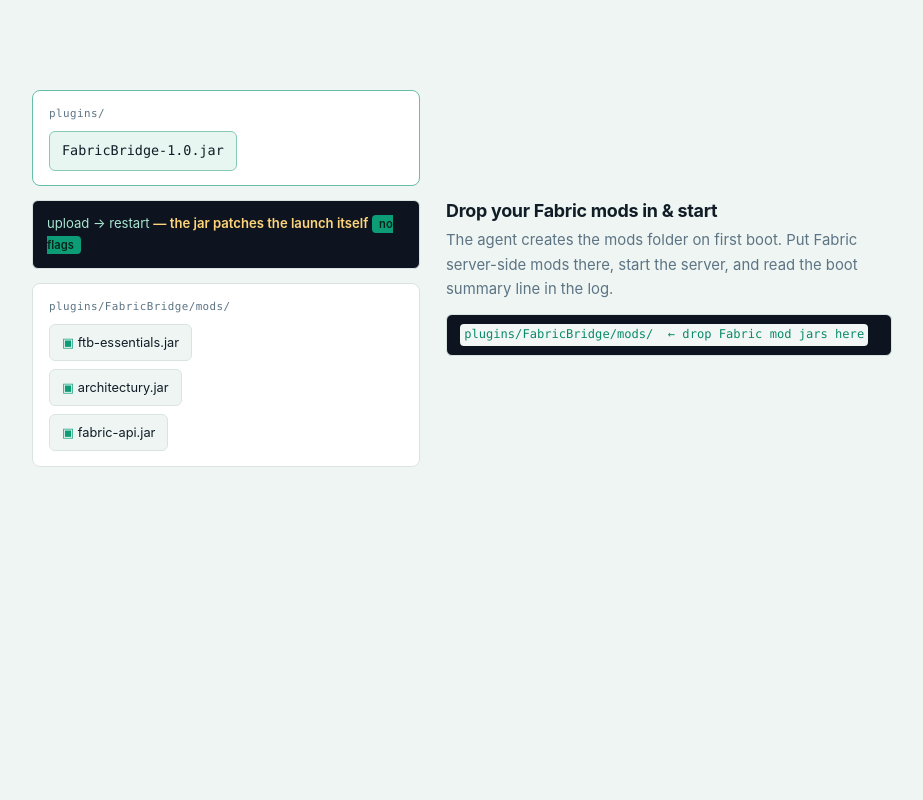
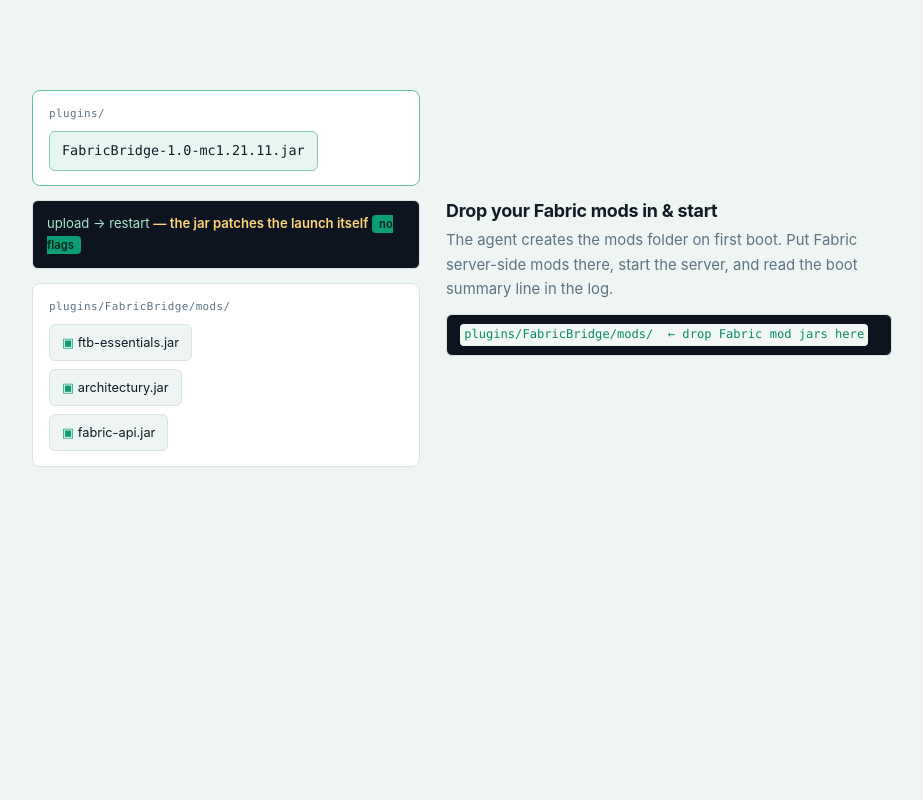
Before and after one commit to thatonemcalt/fabric-bridge-info, a plain HTML site: page index.html in a window 1280 px wide. Shown: the part 4020-4820 px from the top of the page, without its empty margins (178-1101 px from the left). Drawn offline with Linux system fonts and the light colour scheme.

Commit message:
Install/copy: artifact filename now carries plugin + MC version (FabricBridge-1.0-mc1.21.11.jar)

```diff
--- a/app.js
+++ b/app.js
@@ -373,7 +373,7 @@ if (installStory) {
   const modChips = [...iMods.querySelectorAll(".imod")];
   const beats = [...installStory.querySelectorAll(".beat")];
   const hint = installStory.querySelector(".story-hint");
-  const AGENT = "-javaagent:plugins/FabricBridge-1.0.jar -jar server.jar";
+  const AGENT = "-javaagent:plugins/FabricBridge-1.0-mc1.21.11.jar -jar server.jar";
   const PATCH = "upload → restart — the jar patches the launch itself";
 
   registerScrub(installStory, p => {
@@ -428,7 +428,7 @@ if (installStory) {
 
 /* ═══════════ story 3 — boot console (scrub + optional auto-boot) ═══════════ */
 const BOOT_LINES = [
-  { st: 0, cls: "c-muted",  text: "$ java -javaagent:plugins/FabricBridge-1.0.jar -jar server.jar nogui" },
+  { st: 0, cls: "c-muted",  text: "$ java -javaagent:plugins/FabricBridge-1.0-mc1.21.11.jar -jar server.jar nogui" },
   { st: 0, cls: "",         text: "Starting the Paper / Purpur server." },
   { st: 1, cls: "c-accent", text: "FabricBridge: agent attached, scanning mods folder." },
   { st: 1, cls: "",         text: "Discovered Fabric mods: 247 in plugins/FabricBridge/mods/" },
--- a/index.html
+++ b/index.html
@@ -142,10 +142,10 @@
         <div class="ivisual" aria-hidden="true">
           <div class="ifolder" id="iFolder">
             <span class="ifolder-head">plugins/</span>
-            <div class="ijar" id="iJar">FabricBridge-1.0.jar</div>
+            <div class="ijar" id="iJar">FabricBridge-1.0-mc1.21.11.jar</div>
           </div>
           <div class="iterm mono">
-            <span class="iln" id="iCmdAgent"><b>-javaagent:</b>plugins/FabricBridge-1.0.jar&nbsp;-jar&nbsp;server.jar</span>
+            <span class="iln" id="iCmdAgent"><b>-javaagent:</b>plugins/FabricBridge-1.0-mc1.21.11.jar&nbsp;-jar&nbsp;server.jar</span>
             <span class="iln" id="iCmdPatch">upload&nbsp;→&nbsp;restart&nbsp;&nbsp;<span class="ipatch-badge">no flags needed</span></span>
           </div>
           <div class="imods" id="iMods">
@@ -159,12 +159,12 @@
           <div class="beat" data-beat="0">
             <h3>Download the jar</h3>
             <p>Get FabricBridge from the releases page and drop it into your server's <code>plugins/</code> folder.</p>
-            <div class="term-line"><code>plugins/FabricBridge-1.0.jar</code><button class="copy-btn" data-copy="plugins/FabricBridge-1.0.jar">copy</button></div>
+            <div class="term-line"><code>plugins/FabricBridge-1.0-mc1.21.11.jar</code><button class="copy-btn" data-copy="plugins/FabricBridge-1.0-mc1.21.11.jar">copy</button></div>
           </div>
           <div class="beat" data-beat="1">
             <h3>Self-managed host? Add one flag</h3>
             <p>If you control the startup command, attach the agent before <code>-jar</code> so it loads before any server class.</p>
-            <div class="term-line"><code>java&nbsp;<b>-javaagent:plugins/FabricBridge-1.0.jar</b>&nbsp;-jar&nbsp;server.jar&nbsp;nogui</code><button class="copy-btn" data-copy="-javaagent:plugins/FabricBridge-1.0.jar">copy</button></div>
+            <div class="term-line"><code>java&nbsp;<b>-javaagent:plugins/FabricBridge-1.0-mc1.21.11.jar</b>&nbsp;-jar&nbsp;server.jar&nbsp;nogui</code><button class="copy-btn" data-copy="-javaagent:plugins/FabricBridge-1.0-mc1.21.11.jar">copy</button></div>
           </div>
           <div class="beat" data-beat="2">
             <h3>Managed host with a fixed startup line?</h3>
```
